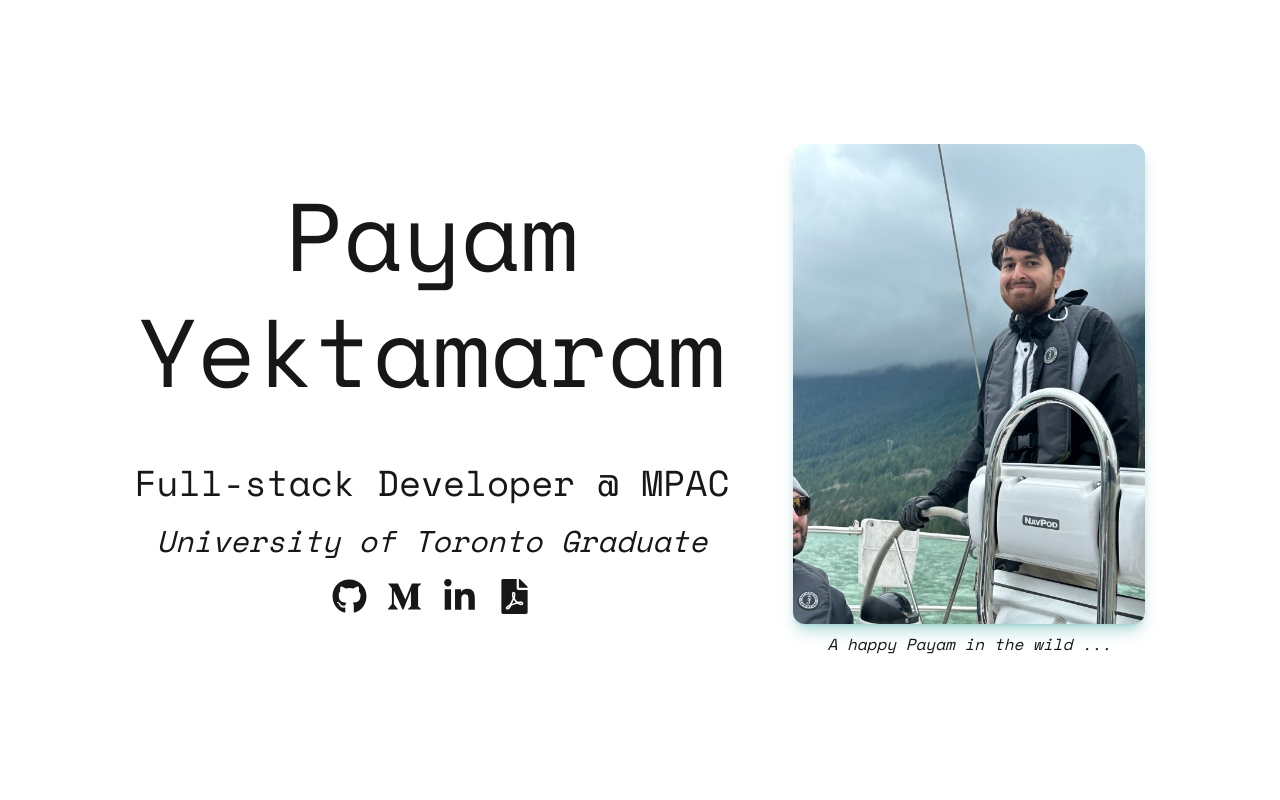
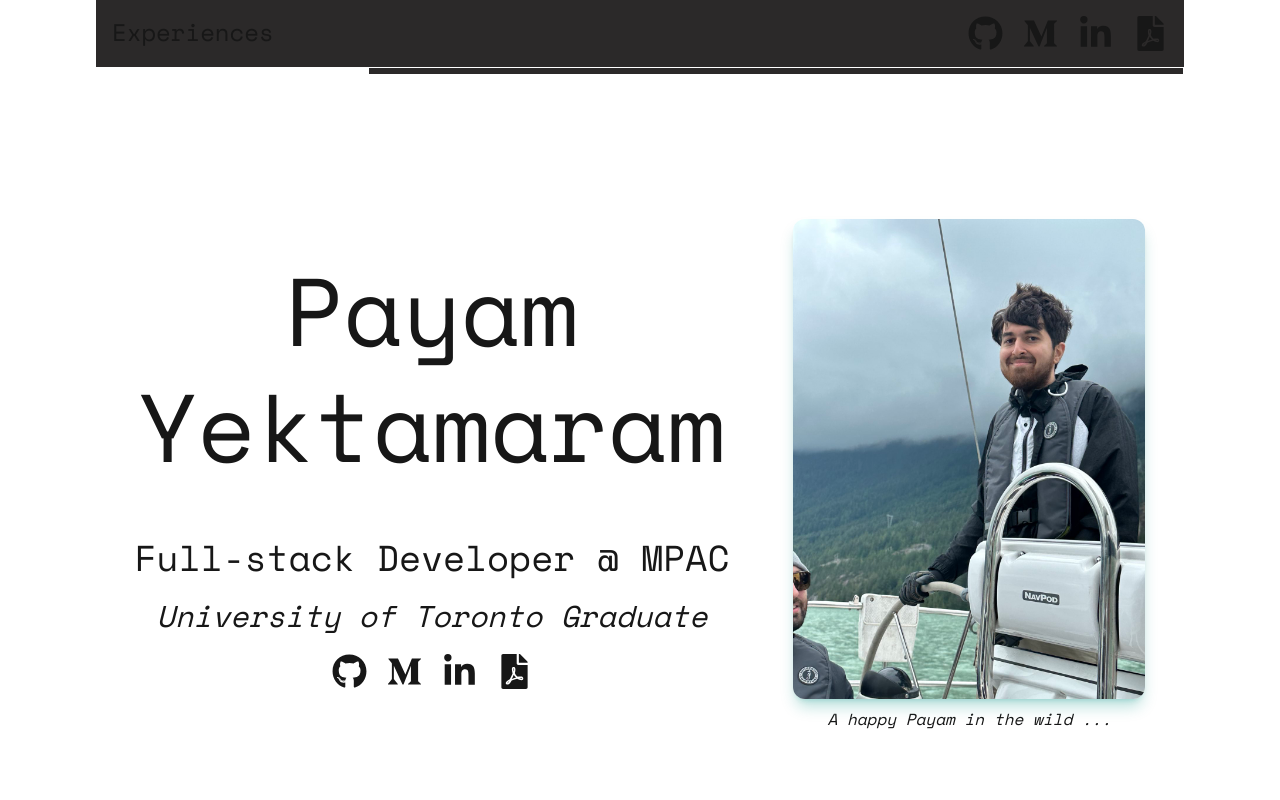
Before and after one commit to payamyek/portfolio-2024, a Next.js app: page / in a window 1280 px wide. Shown: the top 800 px of the page. Built offline with nearby package versions, Linux system fonts and the light colour scheme.

Commit message:
feat: new theme

```diff
--- a/app/layout.tsx
+++ b/app/layout.tsx
@@ -21,7 +21,7 @@ export default function RootLayout({
       >
         <Navbar
           title='Experiences'
-          progress={0}
+          progress={24}
         />
         <div className='flex items-center justify-center'>{children}</div>
       </body>
--- a/app/ui/navbar.tsx
+++ b/app/ui/navbar.tsx
@@ -17,7 +17,7 @@ export default function Navbar(props: Readonly<NavbarProps>): JSX.Element {
   if (!props.progress) return <></>;
 
   return (
-    <div className='sticky top-0 flex flex-col'>
+    <div className='sticky top-0 flex flex-col bg-base-100'>
       <div className='flex justify-between p-4 text-2xl'>
         <span>{props.title}</span>
         <IconGroup />
--- a/app/ui/overview.tsx
+++ b/app/ui/overview.tsx
@@ -21,7 +21,7 @@ export default function Overview() {
         </div>
       </div>
       <div className='flex flex-col justify-end md:justify-center md:gap-y-2'>
-        <div className='object-fit relative flex h-96 w-72 md:h-[30rem] md:w-[22rem]'>
+        <div className='object-fit relative z-0 flex h-96 w-72 md:h-[30rem] md:w-[22rem]'>
           <Image
             src='/payam.jpg'
             fill
--- a/tailwind.config.ts
+++ b/tailwind.config.ts
@@ -16,6 +16,23 @@ const config: Config = {
       },
     },
   },
+  daisyui: {
+    themes: [
+      {
+        rustic: {
+          primary: '#D9D9D9',
+          secondary: '#CBC3e3',
+          accent: '#D0CAE0',
+          neutral: '#ffe4e6',
+          'base-100': '#2B2929',
+          info: '#d8b4fe',
+          success: '#f0abfc',
+          warning: '#c4b5fd',
+          error: '#ec4899',
+        },
+      },
+    ],
+  },
   plugins: [daisyui],
   safelist: [
     'basis-1/12',
@@ -32,4 +49,5 @@ const config: Config = {
     'basis-full',
   ],
 };
+
 export default config;
```
